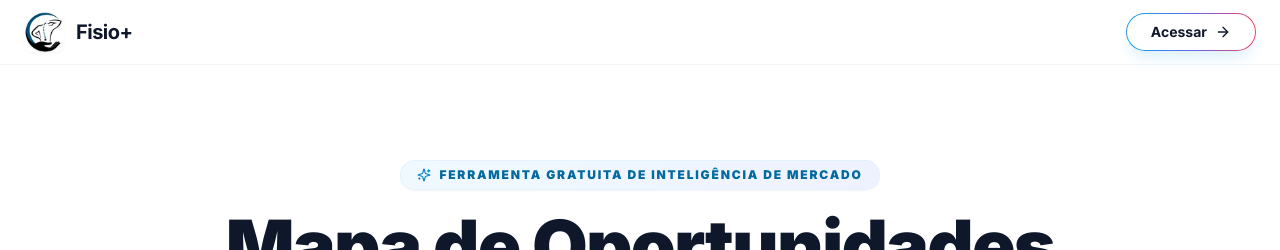
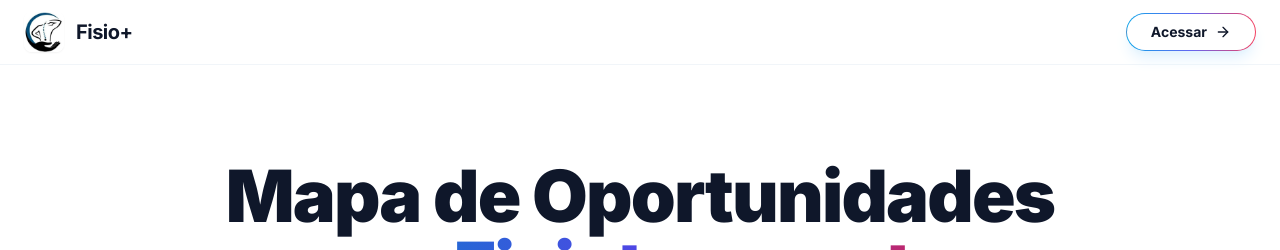
Before and after one commit to Roque-Pro/fisiomais, a Next.js app: page / in a window 1280 px wide. Shown: the top 250 px of the page. Built offline with nearby package versions, Linux system fonts and the light colour scheme; no server answers; the database is empty.

Commit message:
remove badge above title

```diff
--- a/components/opportunity-map.tsx
+++ b/components/opportunity-map.tsx
@@ -122,13 +122,6 @@ export default function OpportunityMap() {
       <div className="mx-auto max-w-7xl px-4 md:px-6">
         <div className="max-w-4xl mx-auto">
           <div className="text-center space-y-5 mb-10 md:mb-12">
-            <div className="inline-flex items-center gap-2 px-4 py-1.5 rounded-full bg-gradient-to-r from-sky-50 to-indigo-50 border border-sky-100/80 shadow-sm">
-              <Sparkles className="h-3.5 w-3.5 text-sky-600" />
-              <span className="text-[11px] md:text-xs font-black text-sky-700 uppercase tracking-[0.15em]">
-                Ferramenta Gratuita de Inteligência de Mercado
-              </span>
-            </div>
-
             <h1 className="text-4xl sm:text-5xl md:text-7xl font-black text-slate-900 tracking-tight leading-[1.05] text-balance">
               Mapa de Oportunidades
               <br />
```
